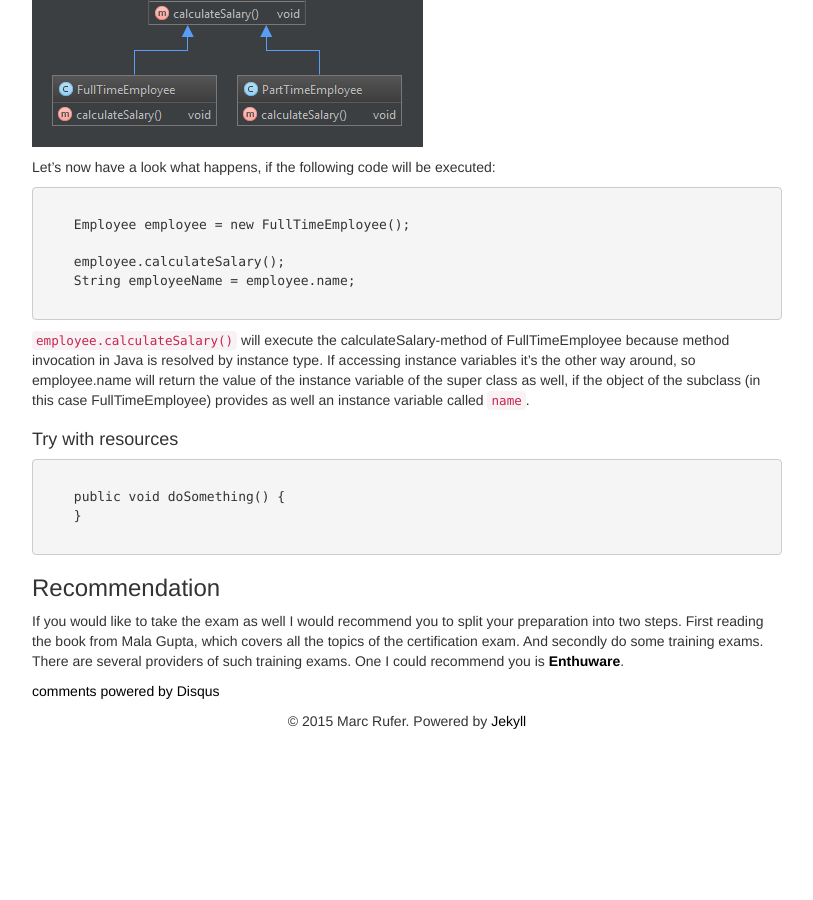
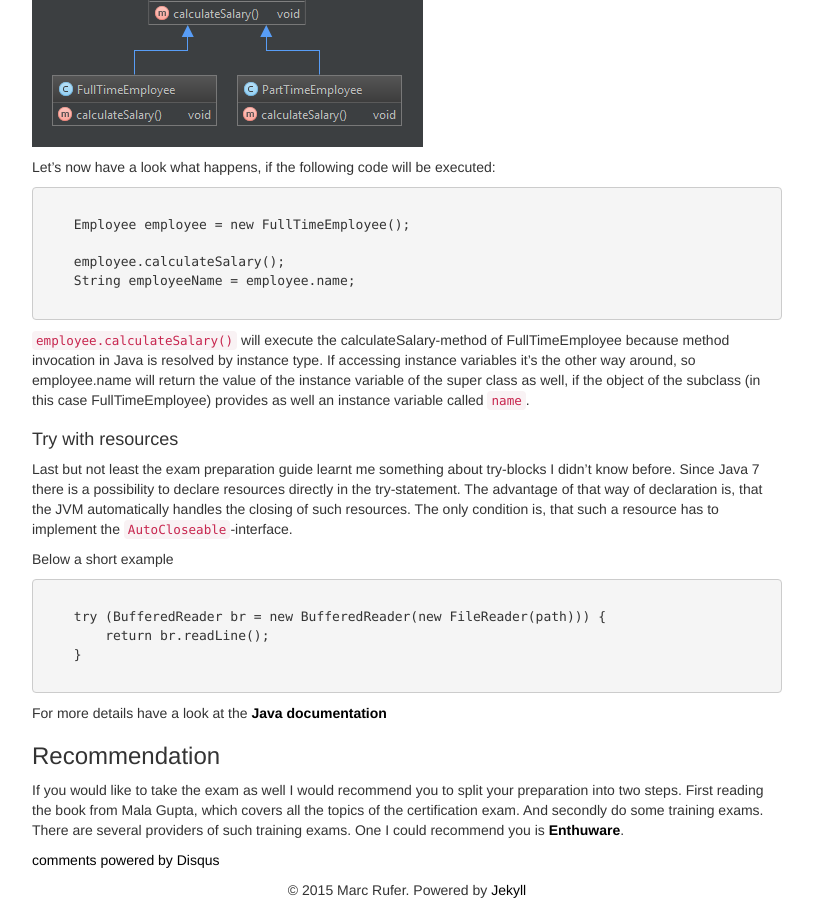
Before and after one commit to rufer7/rufer7.github.io, a Jekyll site: the page built from _posts/reader experiences/2015-04-04-OCA-Java-SE7-Programmer-I-Certification-Guide.md, in a window 1280 px wide and 900 px high, scrolled down 1487 px. Shown: the whole window, without its empty margins (233-1046 px from the left). Built offline with Jekyll 4.4.1, drawn with Linux system fonts in a browser that asks for light colours; nearby versions of some CDN libraries; comment, search, counter and statistics services are not loaded; before the commit the page ends 2218 px from its top, so only the background shows below that.

Commit message:
blog post added

```diff
--- a/_posts/reader experiences/2015-04-04-OCA-Java-SE7-Programmer-I-Certification-Guide.md
+++ b/_posts/reader experiences/2015-04-04-OCA-Java-SE7-Programmer-I-Certification-Guide.md
@@ -81,18 +81,24 @@ Let's now have a look what happens, if the following code will be executed:
   </code>
 </pre>
 
-
 `employee.calculateSalary()` will execute the calculateSalary-method of FullTimeEmployee because method invocation in Java is resolved by instance type. If accessing instance variables it's the other way around, so employee.name will return the value of the instance variable of the super class as well, if the object of the subclass (in this case FullTimeEmployee) provides as well an instance variable called `name`.
 
 
 #### Try with resources
 
+Last but not least the exam preparation guide learnt me something about try-blocks I didn't know before. Since Java 7 there is a possibility to declare resources directly in the try-statement. The advantage of that way of declaration is, that the JVM automatically handles the closing of such resources. The only condition is, that such a resource has to implement the `AutoCloseable`-interface.
+
+Below a short example
+
 <pre>
   <code class="java">
-    public void doSomething() {
+    try (BufferedReader br = new BufferedReader(new FileReader(path))) {
+        return br.readLine();
     }
   </code>
 </pre>
+
+For more details have a look at the [Java documentation](https://docs.oracle.com/javase/tutorial/essential/exceptions/tryResourceClose.html)
 
 
 ### Recommendation
```
